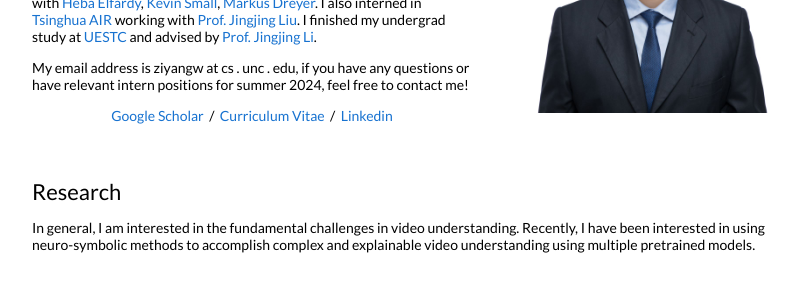
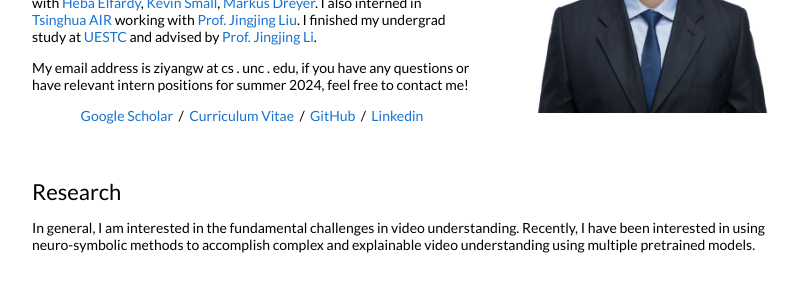
Before and after one commit to ZiyangW2000/ZiyangW2000.github.io, a Jekyll site: the page built from _posts/2017-06-12-cs225a.markdown, in a window 1280 px wide. Shown: the part 217-517 px from the top of the page, without its empty margins (228-1035 px from the left). Built offline with Jekyll 4.4.1, drawn with Linux system fonts in a browser that asks for light colours.

Commit message:
Update default.html

```diff
--- a/_layouts/default.html
+++ b/_layouts/default.html
@@ -43,6 +43,7 @@
 
                 <a href="https://scholar.google.com/citations?user=JuIqLPYAAAAJ&hl=en">Google Scholar</a> &nbsp;/&nbsp;
                 <a href="../CV_Ziyang_Wang__UNC_Ph_D_ Nov_2_23.pdf">Curriculum Vitae</a> &nbsp;/&nbsp;
+                <a href="https://github.com/Ziyang412">GitHub</a> &nbsp;/&nbsp;
                 <a href="https://www.linkedin.com/in/ziyang-wang-882188203/">Linkedin</a>
 
               </p>
```
